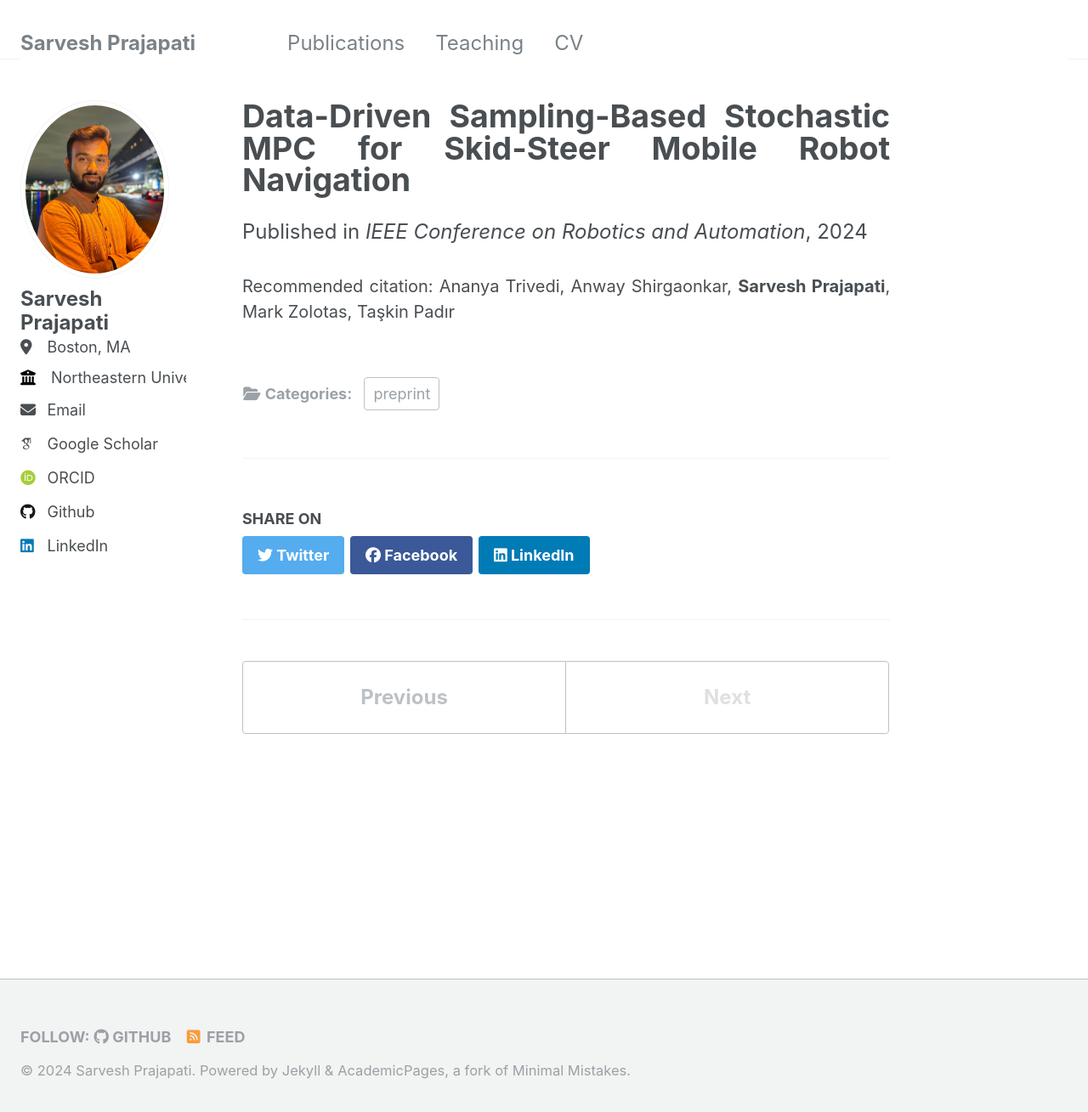
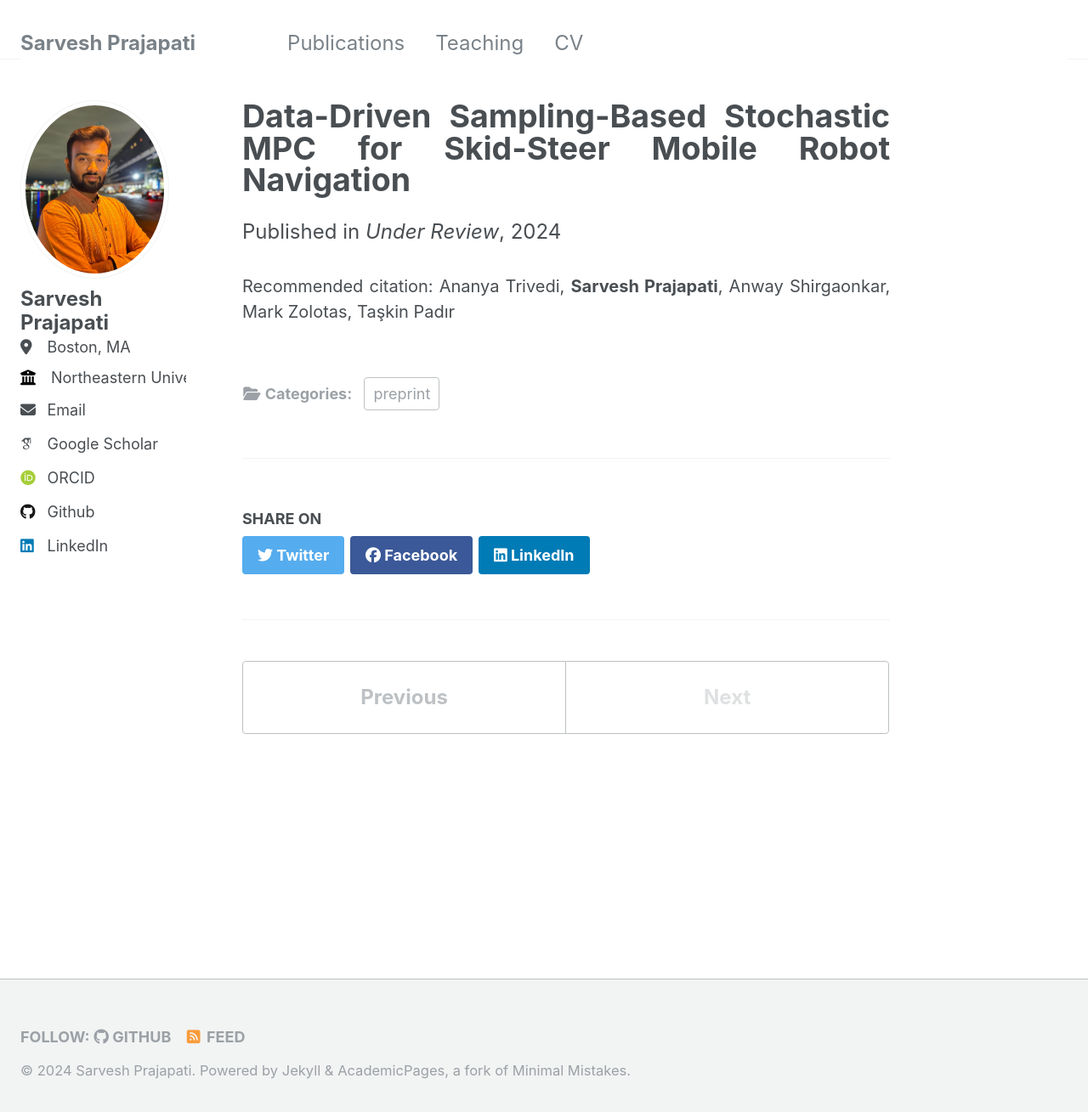
Before and after one commit to prajapatisarvesh/prajapatisarvesh.github.io, a Jekyll site: the page built from _publications/2025-05-15-ananya-ICRA.md, in a window 1280 px wide and 1321 px high. Shown: the top 1309 px of the window at 85% size. Built offline with Jekyll 4.4.1, drawn with Linux system fonts in a browser that asks for light colours; some web fonts are replaced.

Commit message:
fix-publication

```diff
--- a/_publications/2025-05-15-ananya-ICRA.md
+++ b/_publications/2025-05-15-ananya-ICRA.md
@@ -6,8 +6,8 @@ category: preprint
 permalink: /publication/2024-09-01-ananya-RAL
 # excerpt: 'This paper is about fixing template issue #693.'
 date: 2024-08-24
-venue: 'IEEE Conference on Robotics and Automation'
+venue: 'Under Review'
 # paperurl: 'https://arxiv.org/abs/2402.18065'
-citation: 'Ananya Trivedi, Anway Shirgaonkar, <b>Sarvesh Prajapati</b>, Mark Zolotas, Taşkin Padır'
+citation: 'Ananya Trivedi, <b>Sarvesh Prajapati</b>, Anway Shirgaonkar, Mark Zolotas, Taşkin Padır'
 # slidesurl: 'ab'
 ---
```
Also changed, not shown: _includes/archive-single.html (+8 -4 lines).
